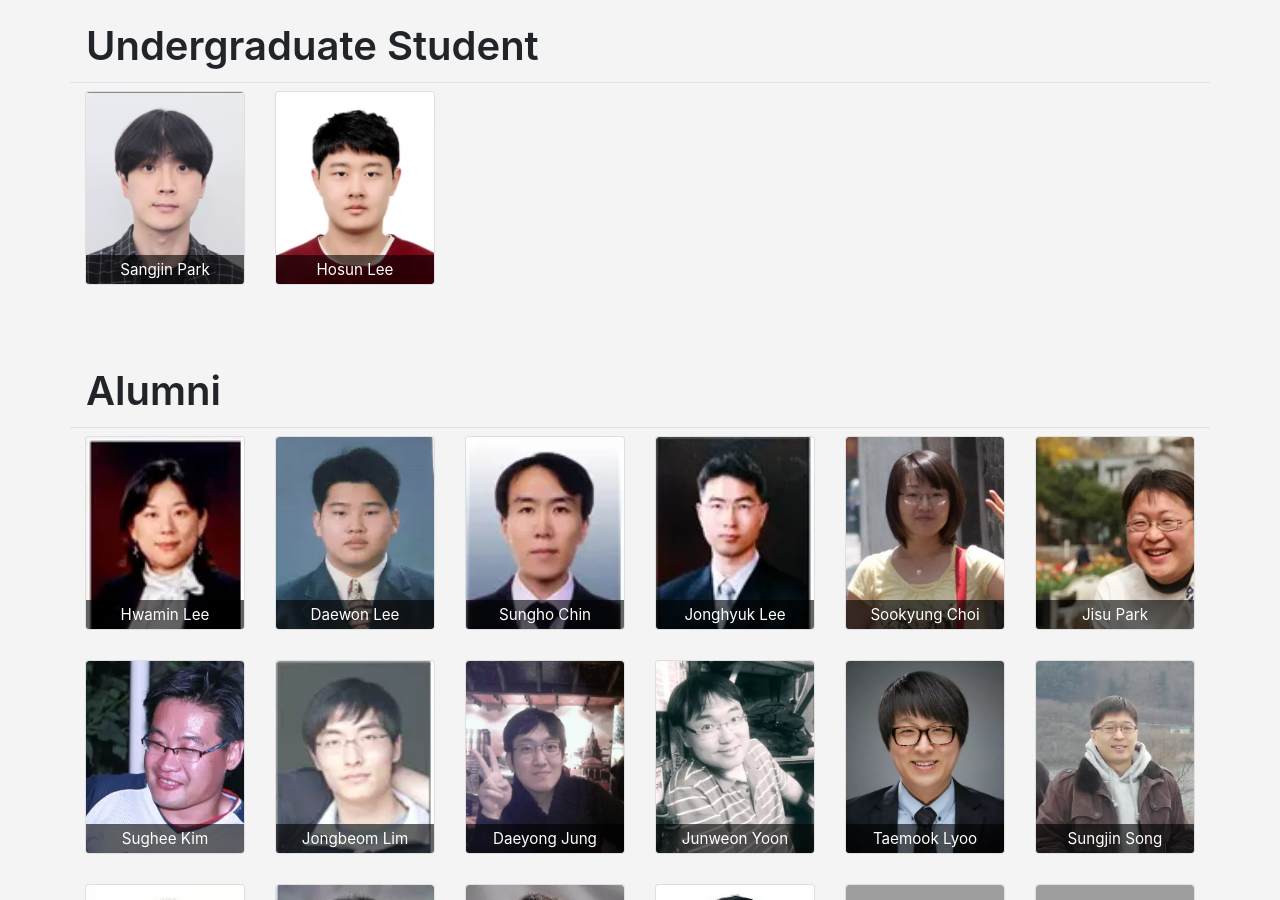
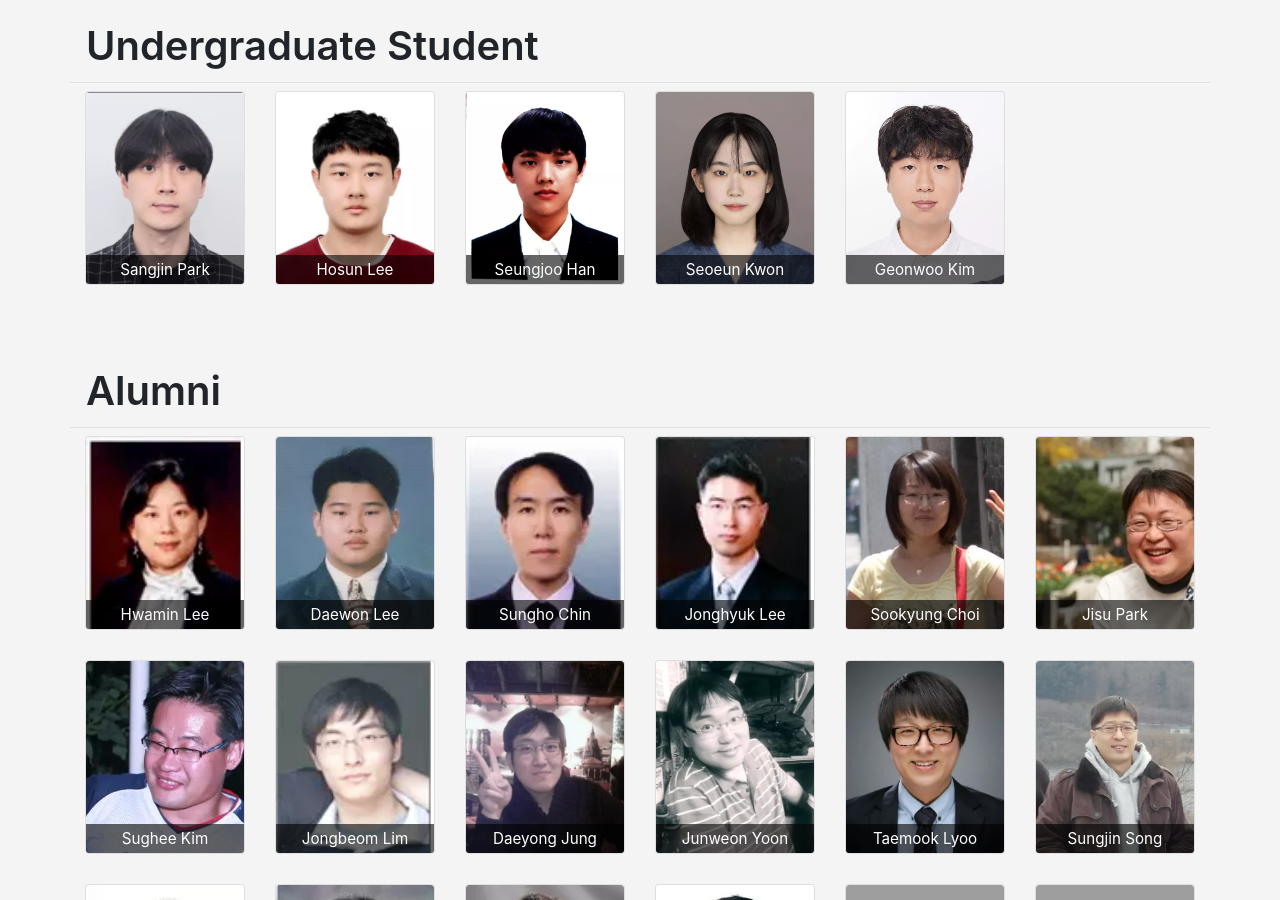
Before and after one commit to KU-Cloud/ku-cloud.github.io, a Jekyll site: the page built from members.html, in a window 1280 px wide and 900 px high, scrolled down 1116 px. Built offline with Jekyll 4.4.1, drawn with Linux system fonts in a browser that asks for light colours; grey boxes are pictures that could not be loaded.

Commit message:
interns second commit-

```diff
--- a/_data/members.yaml
+++ b/_data/members.yaml
@@ -56,7 +56,9 @@ intern:
     mail: tjtpp009@korea.ac.kr
   - name: Hosun Lee
     mail: hoaun1804@korea.ac.kr
-
+  - name: Seungjoo Han
+  - name: Seoeun Kwon
+  - name: Geonwoo Kim
 alumniPhd:
   - name: Hwamin Lee
     mail: hwamin77@gmail.com
```
Also changed, not shown: assets/images/members/Geonwoo Kim.webp (added), assets/images/members/Seoeun Kwon.webp (added), assets/images/members/Seungjoo Han.webp (added).
